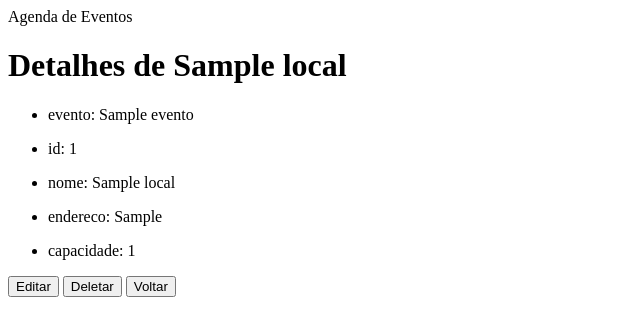
After one commit to mariaeduardatrajano/AgendaEventos, a Django app: page /agenda/locais/detalhes/1 in a window 1280 px wide. The commit adds this page. Shown: the top 336 px of the page, without its empty margins (0-640 px from the left). Run offline with Django 4.2, Linux system fonts and the light colour scheme; tables that the repository leaves empty hold one stand-in row (values such as "Sample post").

Commit message:
(feat): Implementei a função de detalhes

```diff
--- a/website/templates/form.html
+++ b/website/templates/form.html
@@ -14,8 +14,9 @@
       {% csrf_token %}
       {{ form.as_p }}
       <button class="btn btn-primary" type="submit">Salvar</button>
-      <button class="btn btn-primary" onclick="location.href='/agenda/{{ Model }}'">Voltar</button>
     </form>
+
+    <button class="btn btn-primary" onclick="location.href='/agenda'">Voltar</button>
   {% endblock %}
 </body>
 </html>
--- /dev/null
+++ b/website/templates/instancias-detalhes.html
@@ -0,0 +1,23 @@
+{% extends 'index.html' %}
+
+<!DOCTYPE html>
+<html lang="pt-br">
+<head>
+  <meta charset="UTF-8">
+  <meta name="viewport" content="width=device-width, initial-scale=1.0">
+  <title>{{ object.nome }} Detalhes</title>
+</head>
+<body>
+  {% block content %}
+    <h1>Detalhes de {{ object.nome }}</h1>
+    {% for field, value in object.items %}
+      <ul>
+        <li>{{ field }}: {{ value }}</li>
+      </ul>
+    {% endfor %}
+    <button onclick="location.href='/agenda/{{ model }}/editar/{{object.id}}'">Editar</button>
+    <button onclick="location.href='/agenda/{{ Model }}/deletar/{{object.id}}'">Deletar</button>
+    <button onclick="location.href='/agenda/{{ Model }}'">Voltar</button>
+  {% endblock %}
+</body>
+</html>
--- a/website/templates/listar-instancias.html
+++ b/website/templates/listar-instancias.html
@@ -11,7 +11,7 @@
       <h1>Lista de {{ Model | capfirst }}</h1>
       {% for instance in objects %}
         <ul>
-          <li><a href="detalhes/{{ instance.id }}">{{ instance.nome }}</a></li>
+          <li><a href="{{ Model }}/detalhes/{{ instance.id }}">{{ instance.nome }}</a></li>
         </ul>
       {% endfor %}
 
--- a/website/urls.py
+++ b/website/urls.py
@@ -2,13 +2,17 @@ from django.urls import path
 from . import views
 
 urlpatterns = [
+  path('participantes/detalhes/<int:pk>', views.participante_detail.as_view(), name='detalhes participante'),
+  path('organizadores/detalhes/<int:pk>', views.organizador_detail.as_view(), name='detalhes organizador'),
+  path('participantes/adicionar', views.participante_add.as_view(), name='adicionar participante'),
+  path('organizadores/adicionar', views.organizador_add.as_view(), name='adicionar organizador'),
+  path('eventos/detalhes/<int:pk>', views.evento_detail.as_view(), name='detalhes evento'),
+  path('locais/detalhes/<int:pk>', views.local_detail.as_view(), name='detalhe local'),
+  path('eventos/adicionar', views.evento_add.as_view(), name='adicionar evento'),
+  path('participantes', views.participante_list.as_view(), name='Participantes'),
+  path('organizadores', views.organizador_list.as_view(), name='organizadores'),
+  path('locais/adicionar', views.local_add.as_view(), name='adicionar local'),
+  path('eventos', views.evento_list.as_view(), name='eventos'),
+  path('locais', views.local_list.as_view(), name='locais'),
   path('', views.index.as_view(), name='index'),
-  path('eventos', views.evento_list.as_view(), name='eventos'),
-  path('eventos/adicionar', views.evento_add.as_view(), name='adicionar evento'),
-  path('organizadores', views.organizador_list.as_view(), name='organizadores'),
-  path('organizadores/adicionar', views.organizador_add.as_view(), name='adicionar organizador'),
-  path('participantes', views.participante_list.as_view(), name='Participantes'),
-  path('participantes/adicionar', views.participante_add.as_view(), name='adicionar participante'),
-  path('locais', views.local_list.as_view(), name='locais'),
-  path('locais/adicionar', views.local_add.as_view(), name='adicionar local')
 ]
--- a/website/views.py
+++ b/website/views.py
@@ -1,8 +1,25 @@
 from django.shortcuts import render
 from .models import Evento, Organizador, Participante, Local
 from django.views import View
-from django.views.generic import ListView
+from django.views.generic import ListView, DetailView
 from django.views.generic.edit import CreateView
+from django.db.models import ManyToManyField
+
+def get_field_values(instance): # Pegando os campos dos modelos
+  field_values = {}
+  fields = instance._meta.get_fields(include_hidden=True)
+
+  for field in fields:
+    try:
+      if isinstance(field, ManyToManyField):
+        related_objects = getattr(instance, field.name).all()
+        field_values[field.name] = ', '.join(str(obj) for obj in related_objects)
+      else:
+        field_values[field.name] = getattr(instance, field.name)
+    except Exception:
+        pass
+
+  return field_values
 
 class index(View):
   def get(self, request):
@@ -75,3 +92,43 @@ class local_add(CreateView):
     context = super().get_context_data(**kwargs)
     context['title'] = 'Adicionando Local'
     return context
+
+class evento_detail(DetailView):
+  model = Evento
+  template_name = 'instancias-detalhes.html'
+
+  def get_context_data(self, **kwargs):
+    context = super().get_context_data(**kwargs)
+    context['object'] = get_field_values(context['object'])
+    context['Model'] = 'eventos'
+    return context
+
+class organizador_detail(DetailView):
+  model = Organizador
+  template_name = 'instancias-detalhes.html'
+
+  def get_context_data(self, **kwargs):
+    context = super().get_context_data(**kwargs)
+    context['object'] = get_field_values(context['object'])
+    context['Model'] = 'organizadores'
+    return context
+
+class participante_detail(DetailView):
+  model = Participante
+  template_name = 'instancias-detalhes.html'
+
+  def get_context_data(self, **kwargs):
+    context = super().get_context_data(**kwargs)
+    context['object'] = get_field_values(context['object'])
+    context['Model'] = 'participantes'
+    return context
+
+class local_detail(DetailView):
+  model = Local
+  template_name = 'instancias-detalhes.html'
+
+  def get_context_data(self, **kwargs):
+    context = super().get_context_data(**kwargs)
+    context['object'] = get_field_values(context['object'])
+    context['Model'] = 'locais'
+    return context
```
